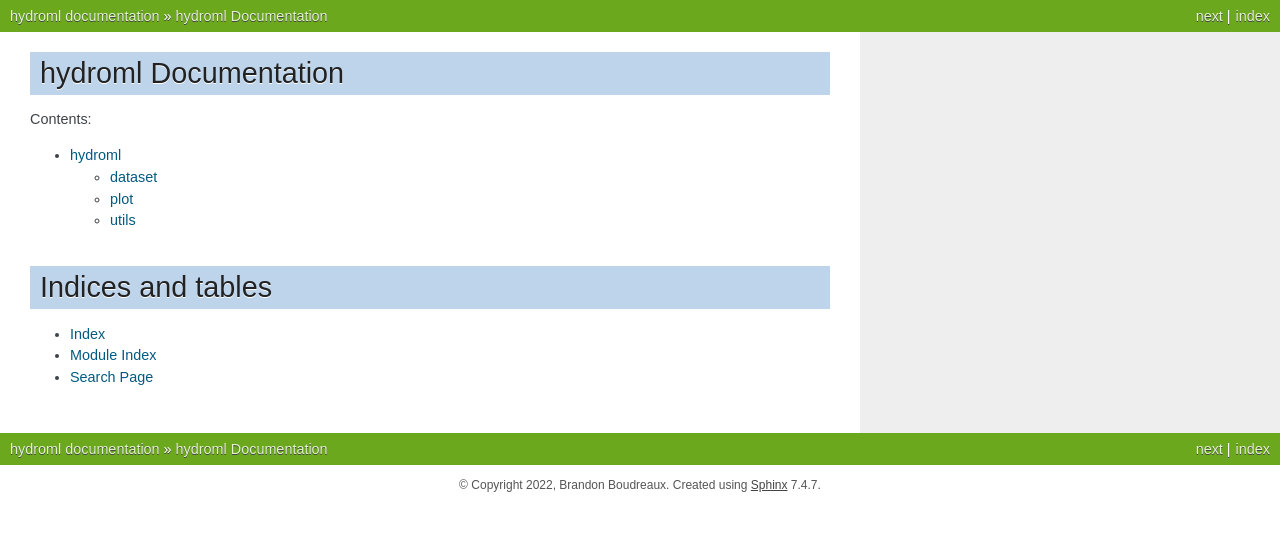
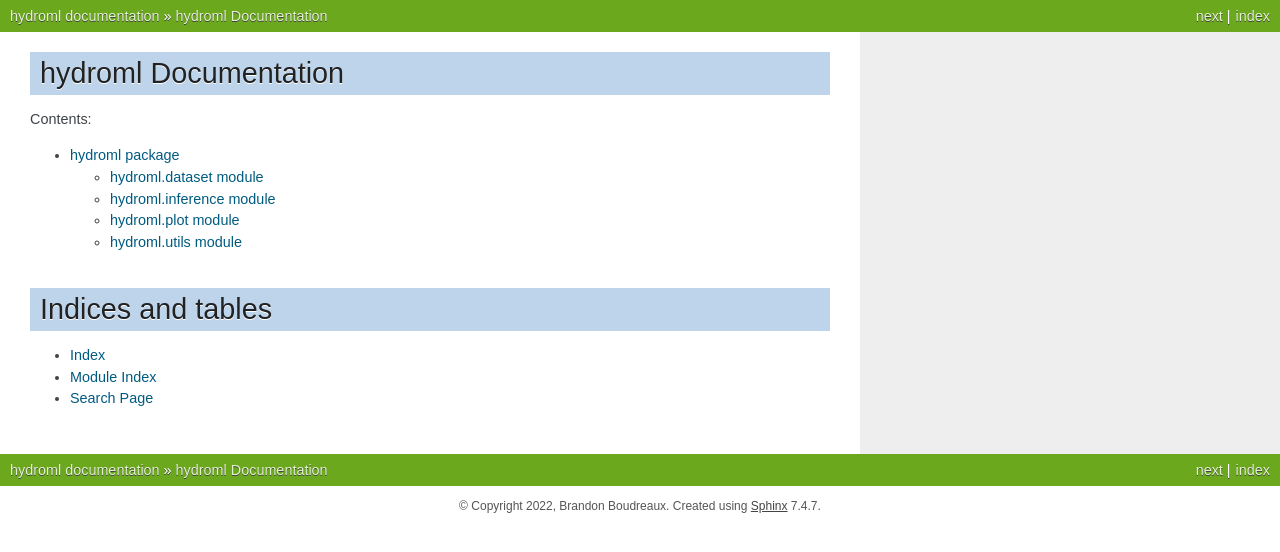
Before and after one commit to bboud/hydro-ml, a Sphinx documentation site: the page built from docs/index.rst, in a window 1280 px wide. Shown: the top 552 px of the page. Built offline with Sphinx 7.4.7, drawn with Linux system fonts in a browser that asks for light colours.

Commit message:
Documentation

```diff
--- a/docs/hydroml.rst
+++ b/docs/hydroml.rst
@@ -1,25 +1,32 @@
-hydroml
-=======
+hydroml package
+===============
 
-dataset
-----------------
+hydroml.dataset module
+----------------------
 
 .. automodule:: hydroml.dataset
    :members:
    :undoc-members:
    :show-inheritance:
 
+hydroml.inference module
+------------------------
 
-plot
--------------
+.. automodule:: hydroml.inference
+   :members:
+   :undoc-members:
+   :show-inheritance:
+
+hydroml.plot module
+-------------------
 
 .. automodule:: hydroml.plot
    :members:
    :undoc-members:
    :show-inheritance:
 
-utils
--------------
+hydroml.utils module
+--------------------
 
 .. automodule:: hydroml.utils
    :members:
```
Also changed, not shown: 5 other files.
